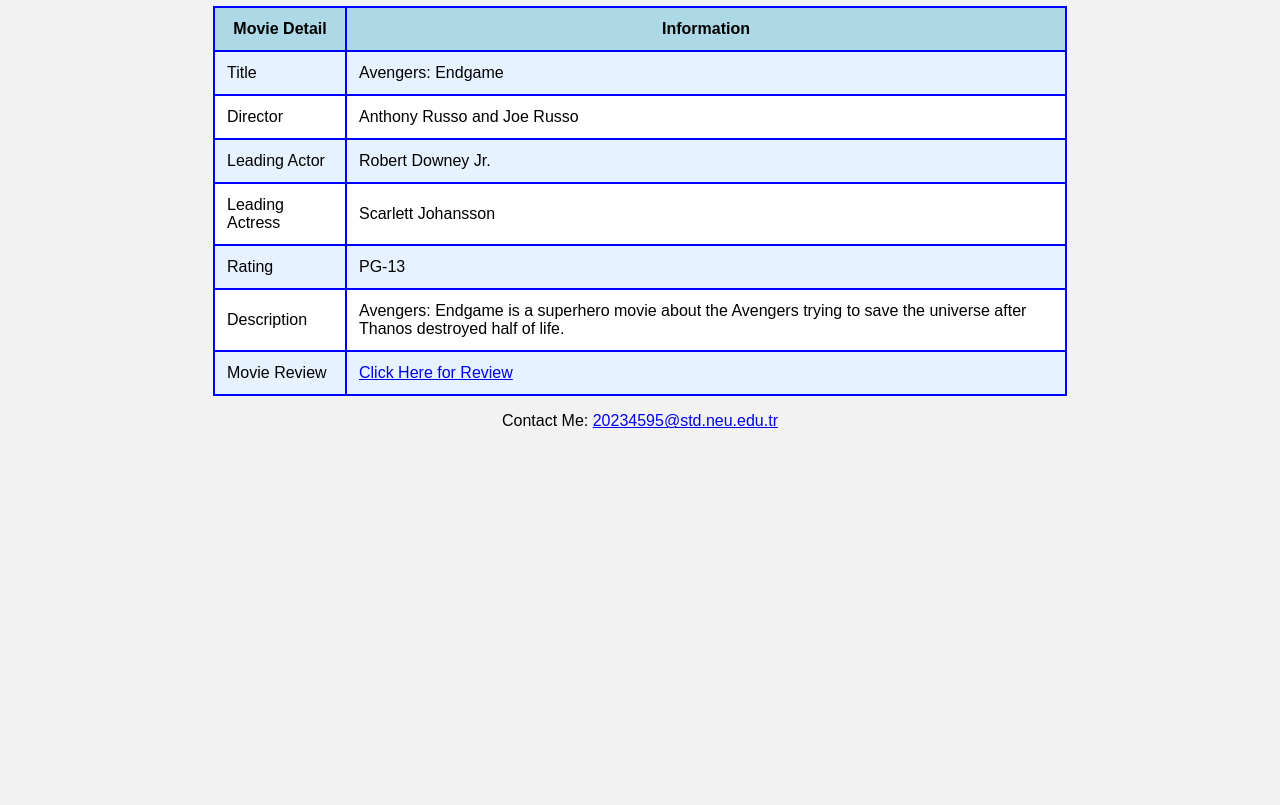
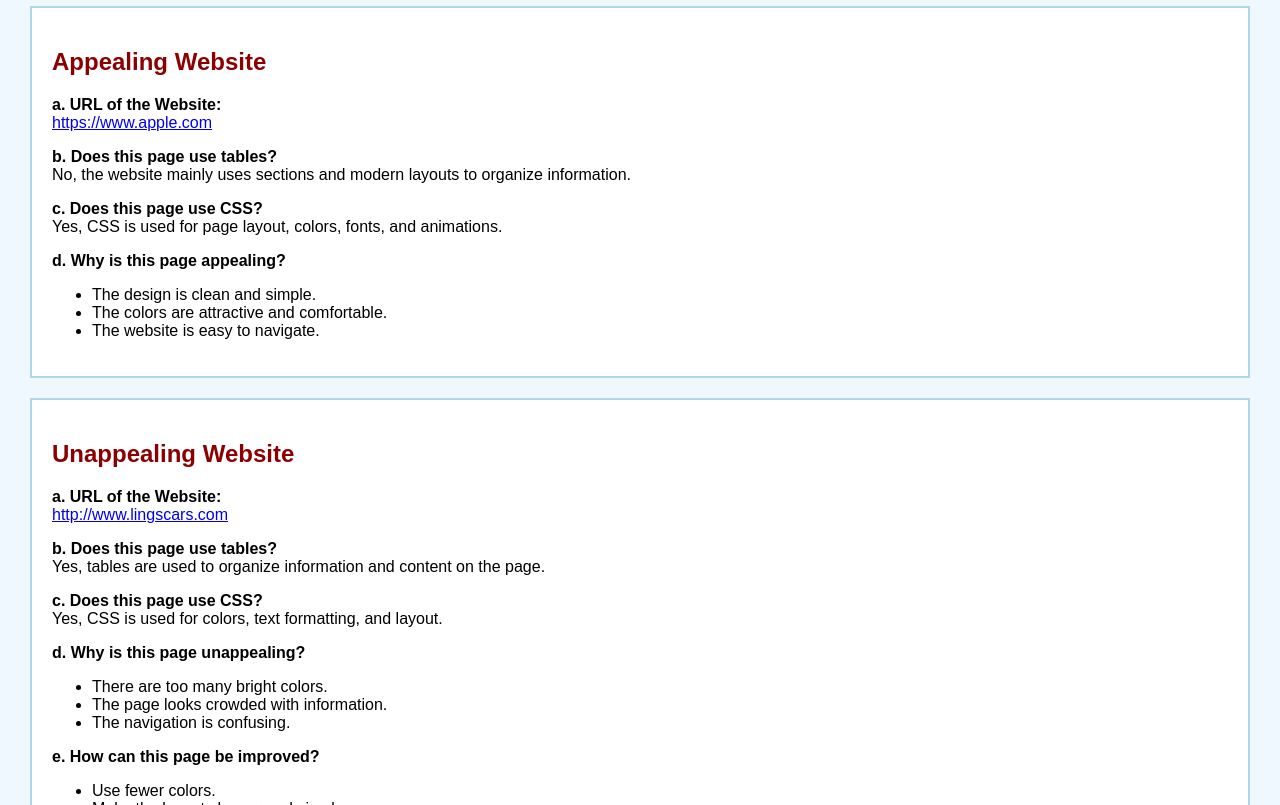
Before and after one commit to Esra-Alii/assg-8, a plain HTML site: page index.html in a window 1280 px wide. Shown: the part 82-887 px from the top of the page. Before the commit the page ends 800 px from the top, so only its background shows below. Drawn offline with Linux system fonts and the light colour scheme.

Commit message:
Add files via upload

```diff
--- a/index.html
+++ b/index.html
@@ -3,13 +3,13 @@
 
 <head>
     <meta charset="UTF-8">
-    <title>My Favorite Movie</title>
+    <title>Website Analysis</title>
 
     <style>
 
         body{
             font-family: Arial;
-            background-color: #f2f2f2;
+            background-color: #f0f8ff;
             margin: 30px;
         }
 
@@ -18,28 +18,15 @@
             color: darkblue;
         }
 
-        table{
-            width: 70%;
-            margin: auto;
-            border-collapse: collapse;
+        .section{
             background-color: white;
+            border: 2px solid lightblue;
+            padding: 20px;
+            margin-bottom: 20px;
         }
 
-        th, td{
-            border: 2px solid blue;
-            padding: 12px;
-        }
-
-        th{
-            background-color: lightblue;
-        }
-
-        tr:nth-child(even){
-            background-color: #e6f2ff;
-        }
-
-        p{
-            text-align: center;
+        h2{
+            color: darkred;
         }
 
     </style>
@@ -47,65 +34,87 @@
 
 <body>
 
-    <h1>My Favorite Movie</h1>
+    <h1>Website Analysis</h1>
 
-    <table>
+    <div class="section">
 
-        <tr>
-            <th>Movie Detail</th>
-            <th>Information</th>
-        </tr>
+        <h2>Appealing Website</h2>
 
-        <tr>
-            <td>Title</td>
-            <td>Avengers: Endgame</td>
-        </tr>
+        <p>
+            <strong>a. URL of the Website:</strong><br>
 
-        <tr>
-            <td>Director</td>
-            <td>Anthony Russo and Joe Russo</td>
-        </tr>
+            <a href="https://www.apple.com" target="_blank">
+                https://www.apple.com
+            </a>
 
-        <tr>
-            <td>Leading Actor</td>
-            <td>Robert Downey Jr.</td>
-        </tr>
+        </p>
 
-        <tr>
-            <td>Leading Actress</td>
-            <td>Scarlett Johansson</td>
-        </tr>
+        <p>
+            <strong>b. Does this page use tables?</strong><br>
+            No, the website mainly uses sections and modern layouts to organize information.
+        </p>
 
-        <tr>
-            <td>Rating</td>
-            <td>PG-13</td>
-        </tr>
+        <p>
+            <strong>c. Does this page use CSS?</strong><br>
+            Yes, CSS is used for page layout, colors, fonts, and animations.
+        </p>
 
-        <tr>
-            <td>Description</td>
-            <td>
-                Avengers: Endgame is a superhero movie about the Avengers
-                trying to save the universe after Thanos destroyed half of life.
-            </td>
-        </tr>
+        <p>
+            <strong>d. Why is this page appealing?</strong>
+        </p>
 
-        <tr>
-            <td>Movie Review</td>
-            <td>
-                <a href="https://www.imdb.com/title/tt4154796/" target="_blank">
-                    Click Here for Review
-                </a>
-            </td>
-        </tr>
+        <ul>
+            <li>The design is clean and simple.</li>
+            <li>The colors are attractive and comfortable.</li>
+            <li>The website is easy to navigate.</li>
+        </ul>
 
-    </table>
+    </div>
 
-    <p>
-        Contact Me:
-        <a href="mailto:20234595@std.neu.edu.tr">
-            20234595@std.neu.edu.tr
-        </a>
-    </p>
+    <div class="section">
+
+        <h2>Unappealing Website</h2>
+
+        <p>
+            <strong>a. URL of the Website:</strong><br>
+
+            <a href="http://www.lingscars.com" target="_blank">
+                http://www.lingscars.com
+            </a>
+
+        </p>
+
+        <p>
+            <strong>b. Does this page use tables?</strong><br>
+            Yes, tables are used to organize information and content on the page.
+        </p>
+
+        <p>
+            <strong>c. Does this page use CSS?</strong><br>
+            Yes, CSS is used for colors, text formatting, and layout.
+        </p>
+
+        <p>
+            <strong>d. Why is this page unappealing?</strong>
+        </p>
+
+        <ul>
+            <li>There are too many bright colors.</li>
+            <li>The page looks crowded with information.</li>
+            <li>The navigation is confusing.</li>
+        </ul>
+
+        <p>
+            <strong>e. How can this page be improved?</strong>
+        </p>
+
+        <ul>
+            <li>Use fewer colors.</li>
+            <li>Make the layout cleaner and simpler.</li>
+            <li>Add better spacing between sections.</li>
+        </ul>
+
+    </div>
 
 </body>
 
```
Also changed, not shown: 2 other files.
